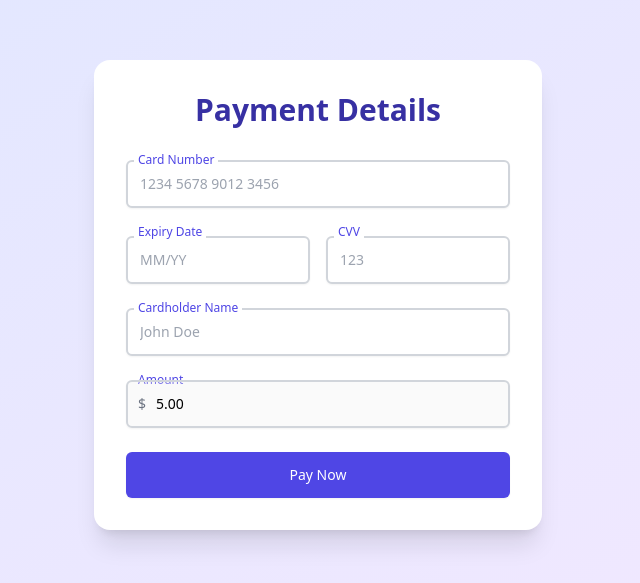
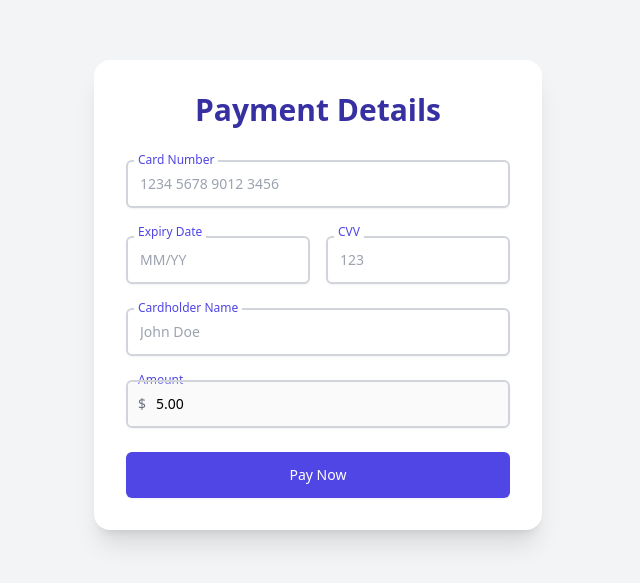
Before and after one commit to UmbrellaCrow612/ALMS, a Vue app in the folder ALMS.FrontEnd/: page /payment in a window 1280 px wide. Shown: the part 105-688 px from the top of the page, without its empty margins (322-962 px from the left). Built offline with nearby package versions, Linux system fonts and the light colour scheme.

Commit message:
remove manage subscriptions from nav bar

```diff
--- a/ALMS.FrontEnd/src/components/NavBar.vue
+++ b/ALMS.FrontEnd/src/components/NavBar.vue
@@ -48,12 +48,6 @@
                     class="block px-4 py-2 text-sm text-gray-700 hover:bg-gray-100"
                   >
                     My Media
-                  </router-link>
-                  <router-link
-                    to="/subscriptions"
-                    class="block px-4 py-2 text-sm text-gray-700 hover:bg-gray-100"
-                  >
-                    Manage Subscriptions
                   </router-link>
                   <button
                     @click="handleLogout"
@@ -134,7 +128,6 @@
     { name: 'About', href: '/about', roles: ['LibaryMember', 'BranchLibarian', 'CallCenterOperator', 'Accountant'] },,
     { name: 'Search', href: '/search', roles: ['LibaryMember', 'BranchLibarian', 'CallCenterOperator', 'Accountant'] },
     { name: 'Inventory', href: '/inventory', roles: ['BranchLibarian'] },
-    { name: 'Subscriptions', href: '/subscriptions', roles: ['LibaryMember', 'BranchLibarian', 'CallCenterOperator'] },
     { name: 'Approval', href: '/approval', roles: ['BranchLibarian'] },
     { name: 'Search Users', href: '/search-users', roles: ['CallCenterOperator', 'Accountant'] },
     { name: 'Reservations', href: '/reservations', roles: ['BranchLibarian'] },
--- a/ALMS.FrontEnd/src/views/PaymentView.vue
+++ b/ALMS.FrontEnd/src/views/PaymentView.vue
@@ -1,5 +1,5 @@
 <template>
-  <div class="min-h-screen bg-gradient-to-br from-indigo-100 to-purple-100 py-12 px-4 sm:px-6 lg:px-8 flex items-center justify-center">
+  <div class="min-h-screen bg-gradient-to-br from-gray-100 to-gray-100 py-12 px-4 sm:px-6 lg:px-8 flex items-center justify-center">
     <div class="max-w-md w-full bg-white rounded-2xl shadow-xl overflow-hidden transform transition-all hover:scale-105 duration-300">
       <div class="p-8">
         <h2 class="text-3xl font-extrabold text-center text-indigo-800 mb-8">Payment Details</h2>
```
